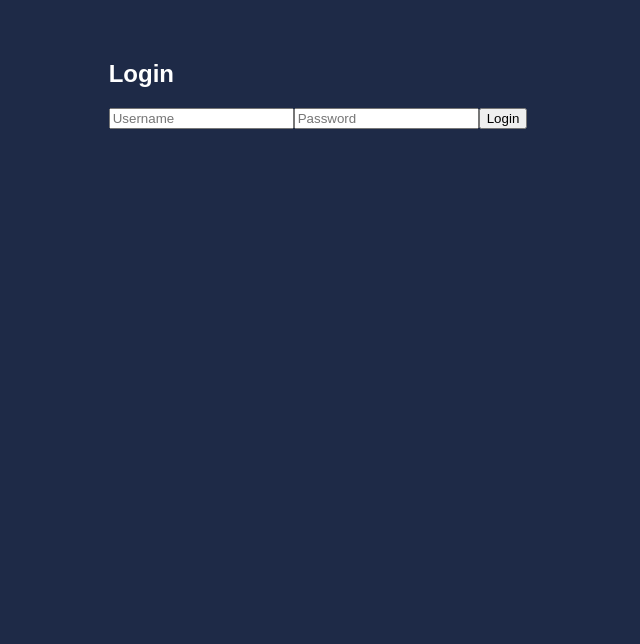
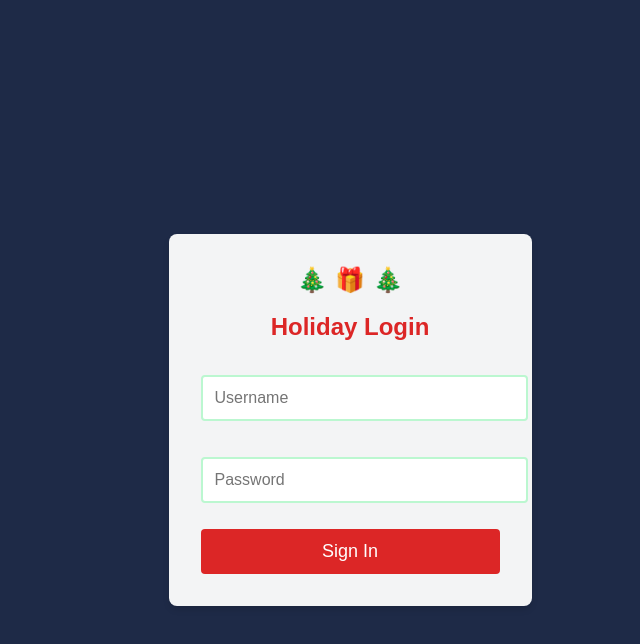
Before and after one commit to Nayma-Garcia/Advent-Calendar, a React (Create React App) app: page / in a window 1280 px wide. Shown: the top 644 px of the page, without its empty margins (322-962 px from the left). Built offline with nearby package versions, Linux system fonts and the light colour scheme.

Commit message:
fixed import issues

```diff
--- a/package.json
+++ b/package.json
@@ -4,6 +4,7 @@
   "version": "0.1.0",
   "private": true,
   "dependencies": {
+    "@radix-ui/react-slot": "^1.1.0",
     "@testing-library/jest-dom": "^5.17.0",
     "@testing-library/react": "^13.4.0",
     "@testing-library/user-event": "^13.5.0",
--- a/src/App.js
+++ b/src/App.js
@@ -1,7 +1,9 @@
+// App.js
 import React, { useState } from 'react';
 import './styles.css';
 import DateCard from './DateCard';
 import Countdown from './Countdown';
+import Login from './Login';
 
 const treeStructure = [
   [1],
@@ -13,54 +15,20 @@ const treeStructure = [
   [22, 23, 24]
 ];
 
-// Create the Login component inside App.js for simplicity
-function Login({ onLogin }) {
-  const [username, setUsername] = useState('');
-  const [password, setPassword] = useState('');
-  const [error, setError] = useState('');
-
-  const handleLogin = () => {
-    if (username === 'jori' && password === 'feauto') {
-      onLogin(); // Calls the function to load the main content
-    } else {
-      setError('Incorrect username or password');
-    }
-  };
-
-  return (
-    <div className="login-container">
-      <h2>Login</h2>
-      <input
-        type="text"
-        placeholder="Username"
-        value={username}
-        onChange={(e) => setUsername(e.target.value)}
-      />
-      <input
-        type="password"
-        placeholder="Password"
-        value={password}
-        onChange={(e) => setPassword(e.target.value)}
-      />
-      <button onClick={handleLogin}>Login</button>
-      {error && <p style={{ color: 'red' }}>{error}</p>}
-    </div>
-  );
-}
-
 function App() {
   const [isAuthenticated, setIsAuthenticated] = useState(false);
 
-  const handleLogin = () => {
+  const handleSuccessfulLogin = () => {
     setIsAuthenticated(true);
   };
 
+  if (!isAuthenticated) {
+    return <Login onLogin={handleSuccessfulLogin} />;
+  }
+
   return (
     <div className="page-container">
-      {isAuthenticated ? (
-        <>
       <div className="snowfall">
-            {/* Generate 50 snowflakes for a good effect */}
         {[...Array(50)].map((_, index) => (
           <div key={index} className="snowflake"></div>
         ))}
@@ -77,10 +45,6 @@ function App() {
         </div>
         <Countdown />
       </div>
-        </>
-      ) : (
-        <Login onLogin={handleLogin} />
-      )}
     </div>
   );
 }
--- a/src/Login.js
+++ b/src/Login.js
@@ -1,9 +1,5 @@
+// Login.js
 import React, { useState } from "react";
-import { Input } from "@/components/ui/input";
-import { Button } from "@/components/ui/button";
-import { Card, CardHeader, CardTitle, CardContent } from "@/components/ui/card";
-import { Alert, AlertDescription } from "@/components/ui/alert";
-import { Trees, Gift, Snowflake } from "lucide-react";
 
 function Login({ onLogin }) {
   const [username, setUsername] = useState("");
@@ -18,7 +14,6 @@ function Login({ onLogin }) {
     }
   };
 
-  // Handle Enter key press
   const handleKeyPress = (e) => {
     if (e.key === 'Enter') {
       handleLogin();
@@ -27,69 +22,49 @@ function Login({ onLogin }) {
 
   return (
     <div className="min-h-screen bg-gradient-to-b from-red-100 to-green-100 flex items-center justify-center p-4">
-      <div className="absolute top-0 left-0 w-full h-full overflow-hidden pointer-events-none">
-        {[...Array(20)].map((_, i) => (
-          <Snowflake
-            key={i}
-            className="absolute text-white opacity-40 animate-bounce"
-            style={{
-              left: `${Math.random() * 100}%`,
-              top: `${Math.random() * 100}%`,
-              animationDelay: `${Math.random() * 3}s`,
-              animationDuration: `${3 + Math.random() * 2}s`
-            }}
-            size={12}
-          />
-        ))}
-      </div>
-
-      <Card className="w-full max-w-md bg-white/95 backdrop-blur-sm shadow-xl">
-        <CardHeader className="space-y-1 text-center">
-          <div className="flex justify-center gap-2 text-red-600 mb-2">
-            <Trees className="h-6 w-6" />
-            <Gift className="h-6 w-6" />
-            <Trees className="h-6 w-6" />
+      <div className="login-card">
+        <div className="login-header">
+          <div className="icon-container">
+            <span className="tree-icon">🎄</span>
+            <span className="gift-icon">🎁</span>
+            <span className="tree-icon">🎄</span>
           </div>
-          <CardTitle className="text-2xl font-bold text-red-600">
-            Holiday Login
-          </CardTitle>
-        </CardHeader>
-        <CardContent className="space-y-4">
-          <div className="space-y-2">
-            <Input
+          <h2 className="login-title">Holiday Login</h2>
+        </div>
+        <div className="login-content">
+          <div className="input-group">
+            <input
               type="text"
               placeholder="Username"
               value={username}
               onChange={(e) => setUsername(e.target.value)}
               onKeyPress={handleKeyPress}
-              className="border-2 border-green-200 focus:border-green-400"
+              className="login-input"
             />
           </div>
-          <div className="space-y-2">
-            <Input
+          <div className="input-group">
+            <input
               type="password"
               placeholder="Password"
               value={password}
               onChange={(e) => setPassword(e.target.value)}
               onKeyPress={handleKeyPress}
-              className="border-2 border-green-200 focus:border-green-400"
+              className="login-input"
             />
           </div>
-
-          <Button
+          <button
             onClick={handleLogin}
-            className="w-full bg-red-600 hover:bg-red-700 text-white"
+            className="login-button"
           >
             Sign In
-          </Button>
-
+          </button>
           {error && (
-            <Alert variant="destructive" className="mt-4">
-              <AlertDescription>{error}</AlertDescription>
-            </Alert>
+            <div className="error-message">
+              {error}
+            </div>
           )}
-        </CardContent>
-      </Card>
+        </div>
+      </div>
     </div>
   );
 }
--- a/src/styles.css
+++ b/src/styles.css
@@ -449,3 +449,83 @@ body {
   color: #d00000;
   margin-top: 10px;
 }
+
+.login-card {
+  background: rgba(255, 255, 255, 0.95);
+  backdrop-filter: blur(8px);
+  border-radius: 8px;
+  box-shadow: 0 4px 6px rgba(0, 0, 0, 0.1);
+  width: 100%;
+  max-width: 400px;
+  padding: 2rem;
+}
+
+.login-header {
+  text-align: center;
+  margin-bottom: 1.5rem;
+}
+
+.icon-container {
+  display: flex;
+  justify-content: center;
+  gap: 0.5rem;
+  margin-bottom: 0.5rem;
+}
+
+.tree-icon, .gift-icon {
+  font-size: 1.5rem;
+}
+
+.login-title {
+  font-size: 1.5rem;
+  font-weight: bold;
+  color: #dc2626;
+}
+
+.login-content {
+  display: flex;
+  flex-direction: column;
+  gap: 1rem;
+}
+
+.input-group {
+  width: 100%;
+}
+
+.login-input {
+  width: 100%;
+  padding: 0.75rem;
+  border: 2px solid #bbf7d0;
+  border-radius: 4px;
+  outline: none;
+  transition: border-color 0.2s;
+}
+
+.login-input:focus {
+  border-color: #86efac;
+}
+
+.login-button {
+  width: 100%;
+  padding: 0.75rem;
+  background-color: #dc2626;
+  color: white;
+  border: none;
+  border-radius: 4px;
+  cursor: pointer;
+  font-weight: 500;
+  transition: background-color 0.2s;
+}
+
+.login-button:hover {
+  background-color: #b91c1c;
+}
+
+.error-message {
+  padding: 0.75rem;
+  background-color: #fee2e2;
+  border: 1px solid #fecaca;
+  border-radius: 4px;
+  color: #dc2626;
+  text-align: center;
+}
```
Also changed, not shown: 1 other file (tests, documents, lock files or other folders). Lines whose indentation alone changed are shown as unchanged.
